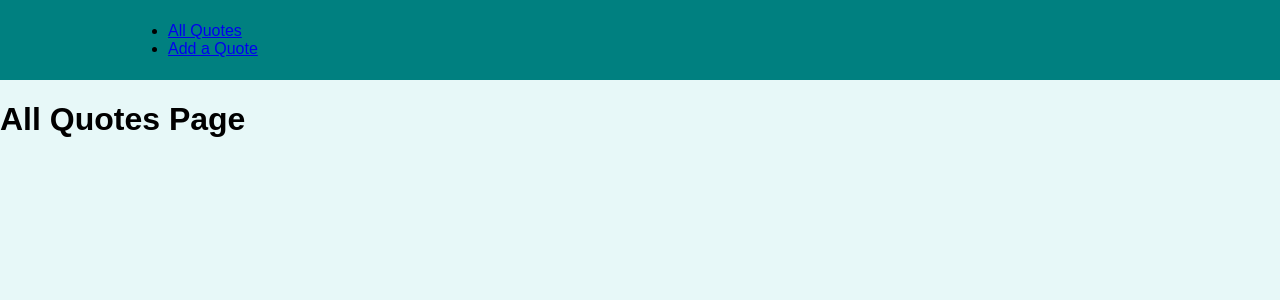
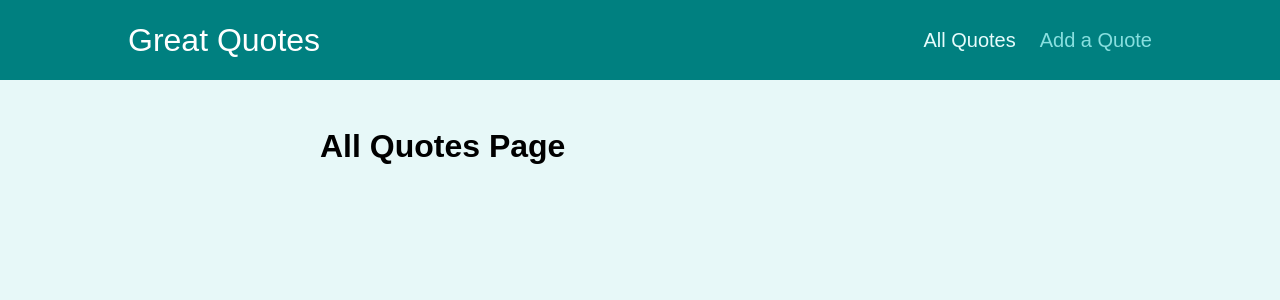
Before and after one commit to jdkromer/section20-practice, a React (Create React App) app: page /quotes in a window 1280 px wide. Shown: the top 300 px of the page. Built offline with nearby package versions, Linux system fonts and the light colour scheme.

Commit message:
Adding a Layout Wrapper Component

```diff
--- a/src/App.js
+++ b/src/App.js
@@ -1,18 +1,13 @@
 import { Route, Switch, Redirect } from 'react-router-dom';
 
+import Layout from './components/layout/Layout';
 import AllQuotes from './pages/AllQuotes';
 import NewQuotes from './pages/NewQuote';
 import QuoteDetails from './pages/QuoteDetails';
 
-import MainHeader from './components/layout/MainNavigation';
-
 function App() {
   return (
-    <div>
-      <header>
-        <MainHeader />
-      </header>
-      <main>
+    <Layout>
         <Switch>
           <Route path='/' exact>
             <Redirect to='quotes' />
@@ -27,8 +22,7 @@
             <NewQuotes />
           </Route>
         </Switch>
-      </main>
-    </div>
+   </Layout>
   );
 }
 
--- /dev/null
+++ b/src/components/layout/Layout.js
@@ -0,0 +1,15 @@
+import { Fragment } from 'react';
+
+import classes from './Layout.module.css';
+import MainNavigation from './MainNavigation';
+
+const Layout = (props) => {
+    return (
+    <Fragment>
+        <MainNavigation />
+        <main className={classes.main}> { props.children } </main>
+    </Fragment>
+  )
+}
+
+export default Layout;
--- a/src/components/layout/MainNavigation.js
+++ b/src/components/layout/MainNavigation.js
@@ -4,7 +4,8 @@
 
 const MainHeader = () => {
     return <header className={classes.header}>
-        <nav>
+        <div className={classes.logo}>Great Quotes</div>
+        <nav className={classes.nav}>
             <ul>
                 <li>
                     <NavLink activeClassName={classes.active} to='/quotes'>All Quotes</NavLink>
```
Also changed, not shown: 1 other file (tests, documents, lock files or other folders).
